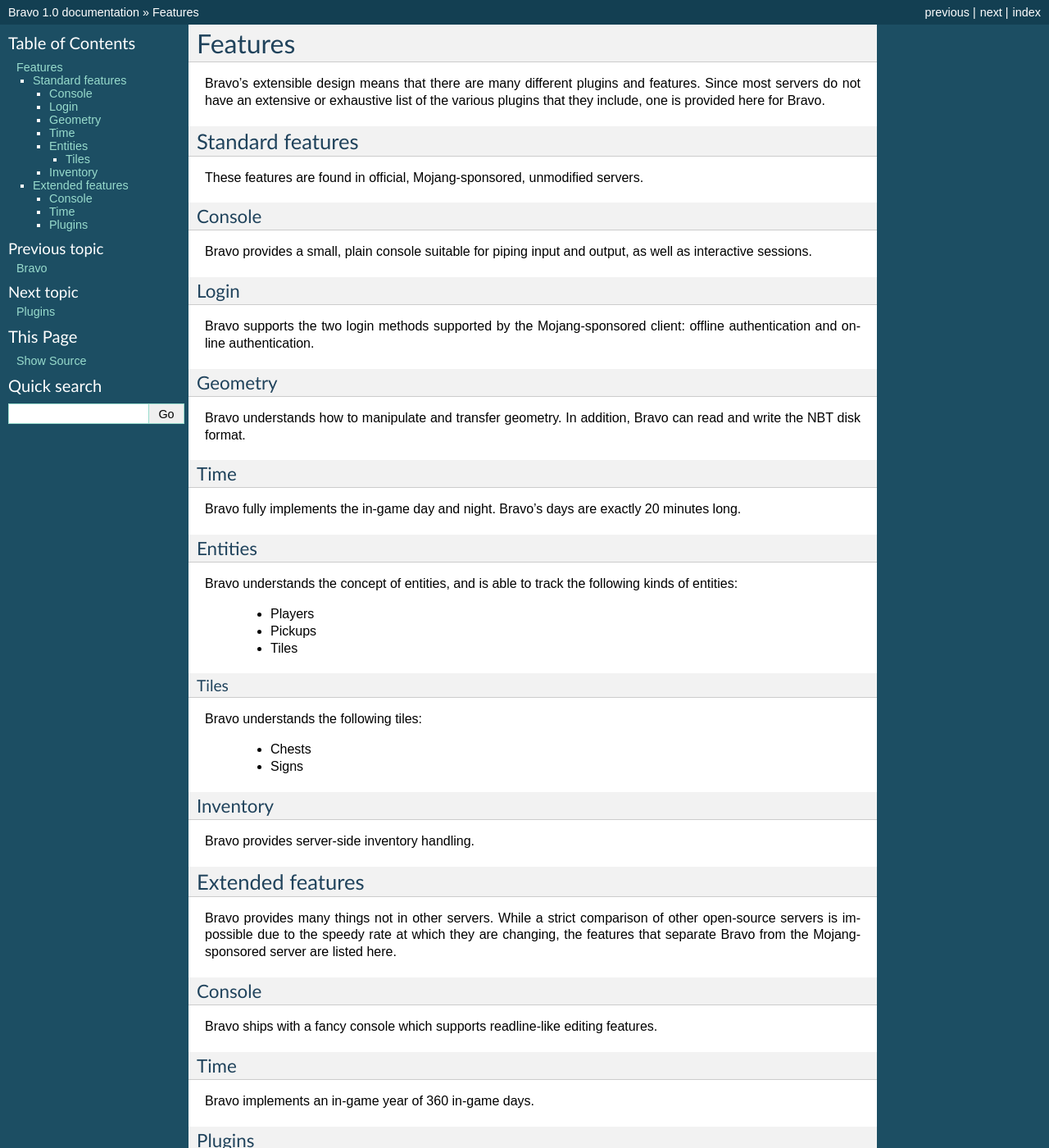
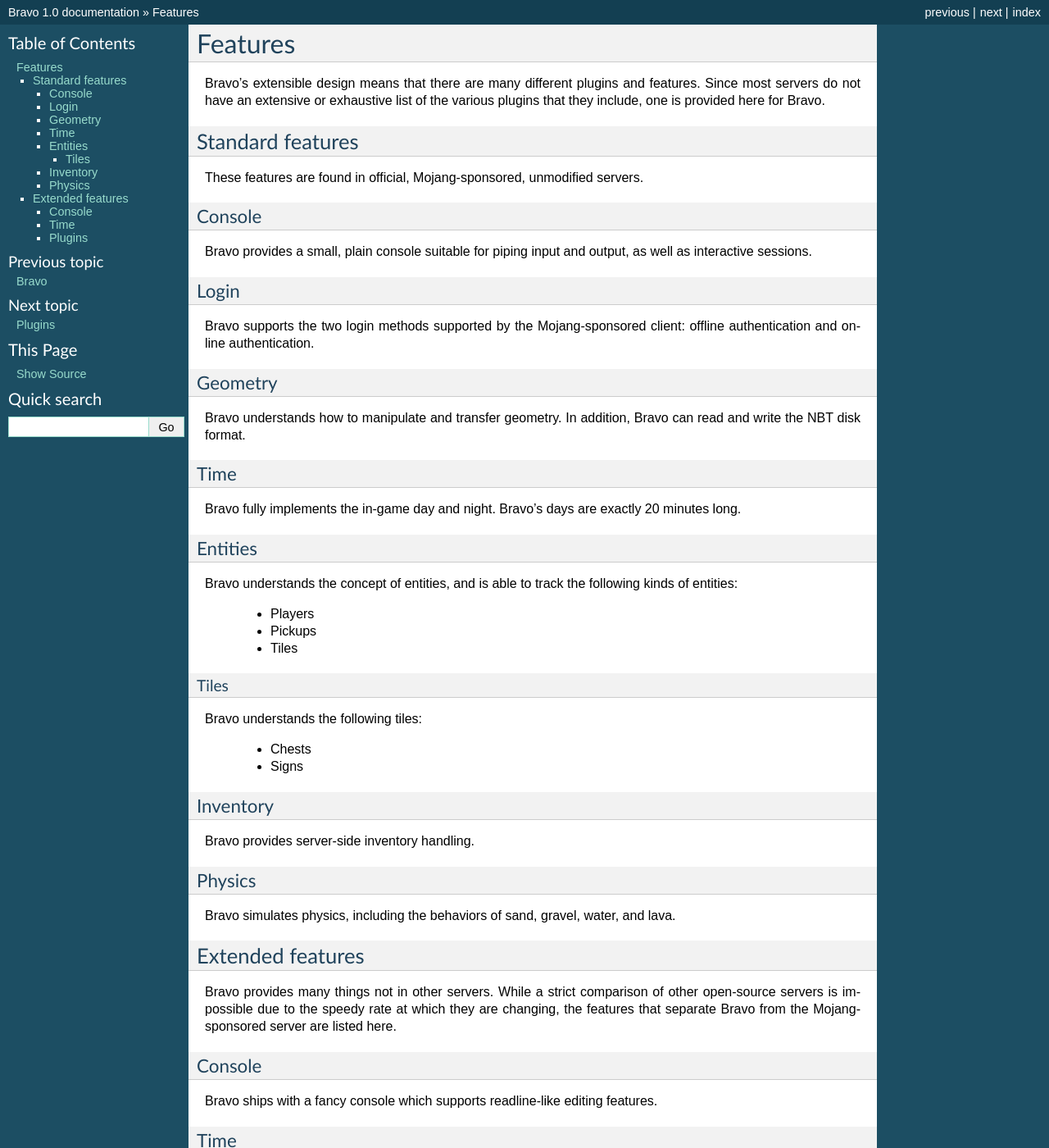
Before and after one commit to bravoserver/bravo, a Sphinx documentation site: the page built from docs/features.rst, in a window 1280 px wide and 1400 px high. Shown: the whole window at 82% size. Built offline with Sphinx 7.4.7, drawn with Linux system fonts in a browser that asks for light colours; formulas are drawn with MathJax 3.

Commit message:
Document physics.

```diff
--- a/README.rst
+++ b/README.rst
@@ -57,6 +57,11 @@
 
      * Spring
      * Winter
+
+   * Physics
+
+     * Sand, gravel
+     * Water, lava
 
  * Chat commands
 
--- a/docs/features.rst
+++ b/docs/features.rst
@@ -58,6 +58,12 @@
 
 Bravo provides server-side inventory handling.
 
+Physics
+-------
+
+Bravo simulates physics, including the behaviors of sand, gravel, water, and
+lava.
+
 Extended features
 =================
 
```
